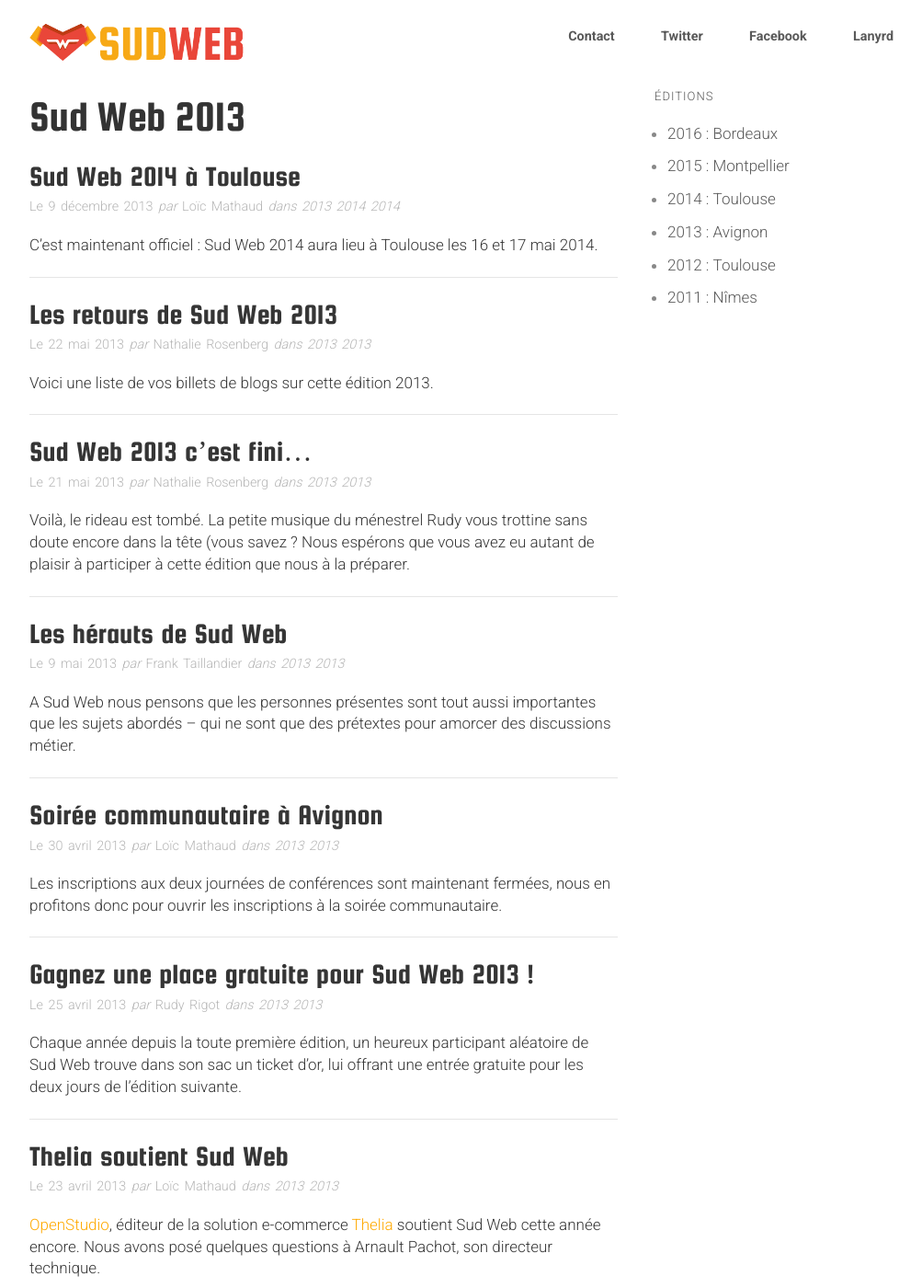
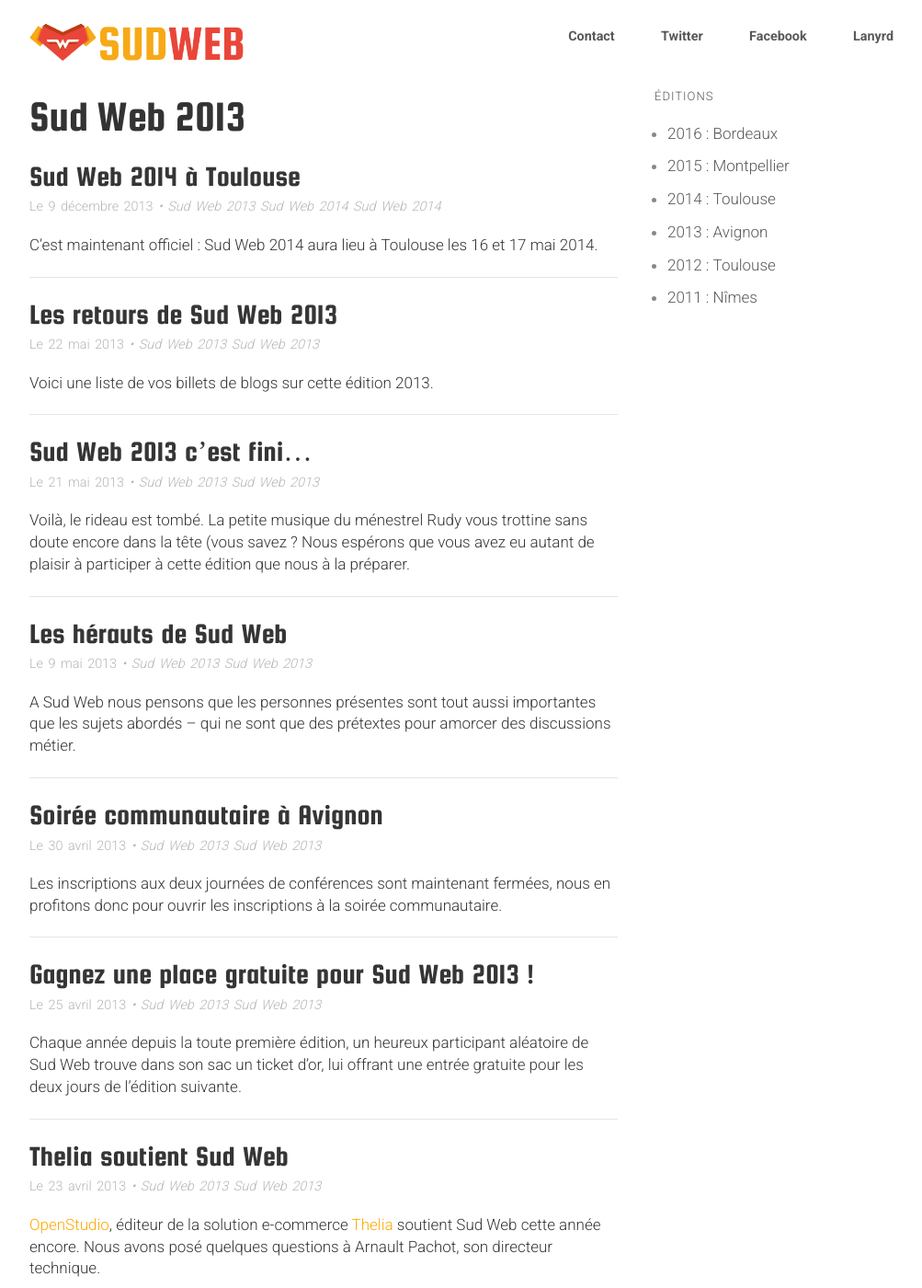
Before and after one commit to sudweb/blog, a Jekyll site: the page built from category/2013/index.html, in a window 1280 px wide and 1400 px high. Shown: the whole window at 92% size, without its empty margins (138-1141 px from the left). Built offline with Jekyll 4.4.1, drawn with Linux system fonts in a browser that asks for light colours; some of the changed text lies outside the part shown.

Commit message:
simpler post meta

```diff
--- a/_includes/post-summary.html
+++ b/_includes/post-summary.html
@@ -5,12 +5,12 @@
         </h2>
 
         <div class="byline">
-          <time class="published">{% include fr_date.html date=post.date %}</time> par <span class="author vcard">{{ post.author }}</span>
+          <time class="published">{% include fr_date.html date=post.date %}</time>
 
-            {% if post.categories %}
-              dans
+                {% if post.categories %}
+              •
               {% for category in post.categories %}
-              <a href="{{ category | prepend: '/category/' | prepend: site.baseurl }}" rel="tag">{{ category }}</a>
+              <a href="{{ category | prepend: '/category/' | prepend: site.baseurl }}" rel="tag">Sud Web {{ category }}</a>
               {% endfor %}
             {% endif %}
         </div>
```
